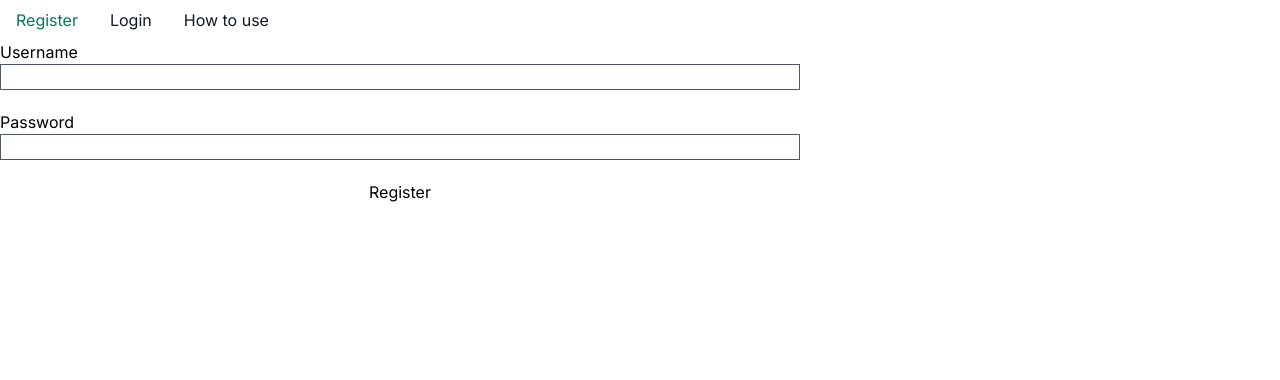
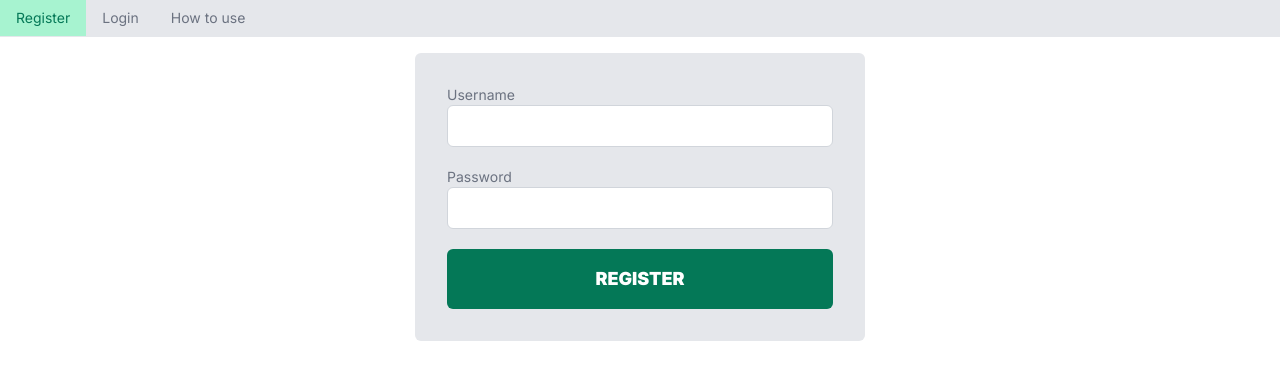
Before and after one commit to nathanelcorpuz/mealer, a Next.js app: page /register in a window 1280 px wide. Shown: the top 380 px of the page. Built offline with nearby package versions, Linux system fonts and the light colour scheme.

Commit message:
sign and log in ui, additional custom components

```diff
--- a/src/app/(unauthed)/Header.tsx
+++ b/src/app/(unauthed)/Header.tsx
@@ -1,26 +1,12 @@
-import Link from "next/link";
+import CustomLink from "@/components/CustomLink";
+import HeaderWrapper from "@/components/HeaderWrapper";
 
 export default function Header() {
 	return (
-		<header className="flex">
-			<Link
-				className="px-4 py-2 text-gray-900 hover:text-emerald-700"
-				href="register"
-			>
-				Register
-			</Link>
-			<Link
-				className="px-4 py-2 text-gray-900 hover:text-emerald-700"
-				href="login"
-			>
-				Login
-			</Link>
-			<Link
-				className="px-4 py-2 text-gray-900 hover:text-emerald-700"
-				href="how"
-			>
-				How to use
-			</Link>
-		</header>
+		<HeaderWrapper>
+			<CustomLink href="register">Register</CustomLink>
+			<CustomLink href="login">Login</CustomLink>
+			<CustomLink href="how">How to use</CustomLink>
+		</HeaderWrapper>
 	);
 }
--- a/src/app/(unauthed)/login/Login.tsx
+++ b/src/app/(unauthed)/login/Login.tsx
@@ -6,6 +6,7 @@ import { useState } from "react";
 import Form from "@/components/Form";
 import Input from "@/components/Input";
 import Button from "@/components/Button";
+import ErrorText from "@/components/ErrorText";
 
 export default function Login() {
 	const [username, setUsername] = useState("");
@@ -15,7 +16,6 @@ export default function Login() {
 	if (mutation.isLoading) return <p>Logging you in</p>;
 
 	return (
-		<main>
 		<Form
 			props={{
 				onSubmit: (e: any) => {
@@ -45,8 +45,9 @@ export default function Login() {
 				}}
 			/>
 			<Button>Login</Button>
+			{mutation.isError && (
+				<ErrorText>{(mutation.error as Error).message}</ErrorText>
+			)}
 		</Form>
-			{mutation.isError && <p>{mutation.error as string}</p>}
-		</main>
 	);
 }
--- a/src/app/(unauthed)/login/page.tsx
+++ b/src/app/(unauthed)/login/page.tsx
@@ -1,5 +1,10 @@
+import PageWrapper from "@/components/PageWrapper";
 import Login from "./Login";
 
 export default function LoginPage() {
-	return <Login />;
+	return (
+		<PageWrapper>
+			<Login />
+		</PageWrapper>
+	);
 }
--- a/src/app/(unauthed)/register/Register.tsx
+++ b/src/app/(unauthed)/register/Register.tsx
@@ -4,10 +4,15 @@ import { useMutation } from "@tanstack/react-query";
 import { useState } from "react";
 import { Credentials } from "@/lib/types";
 import { registerMutator as mutationFn } from "@/lib/mutators";
+import Form from "@/components/Form";
+import ErrorText from "@/components/ErrorText";
+import Input from "@/components/Input";
+import Button from "@/components/Button";
 
 export default function Register() {
 	const [username, setUsername] = useState("");
 	const [password, setPassword] = useState("");
+
 	const mutation = useMutation({ mutationFn });
 
 	const credentials: Credentials = { username, password };
@@ -15,35 +20,36 @@ export default function Register() {
 	if (mutation.isLoading) return <p>Loading</p>;
 
 	return (
-		<main>
-			<form
-				className="flex flex-col gap-[20px] max-w-[800px]"
-				onSubmit={(e) => {
+		<Form
+			props={{
+				onSubmit: (e) => {
 					e.preventDefault();
 					mutation.mutate(credentials);
+				},
+			}}
+		>
+			<Input
+				labelText="Username"
+				labelProps={{ htmlFor: "username" }}
+				inputProps={{
+					type: "text",
+					id: "username",
+					onChange: (e) => setUsername(e.target.value),
 				}}
-			>
-				<div className="flex flex-col">
-					<label htmlFor="username">Username</label>
-					<input
-						className="border border-gray-600"
-						type="text"
-						id="username"
-						onChange={(e) => setUsername(e.target.value)}
-					/>
-				</div>
-				<div className="flex flex-col">
-					<label htmlFor="password">Password</label>
-					<input
-						className="border border-gray-600"
-						type="password"
-						id="password"
-						onChange={(e) => setPassword(e.target.value)}
-					/>
-				</div>
-				<button>Register</button>
-			</form>
-			{mutation.isError && <p>{(mutation.error as Error).message}</p>}
-		</main>
+			/>
+			<Input
+				labelText="Password"
+				labelProps={{ htmlFor: "password" }}
+				inputProps={{
+					type: "password",
+					id: "password",
+					onChange: (e) => setPassword(e.target.value),
+				}}
+			/>
+			<Button>Register</Button>
+			{mutation.isError && (
+				<ErrorText>{(mutation.error as Error).message}</ErrorText>
+			)}
+		</Form>
 	);
 }
--- a/src/app/(unauthed)/register/page.tsx
+++ b/src/app/(unauthed)/register/page.tsx
@@ -1,5 +1,10 @@
+import PageWrapper from "@/components/PageWrapper";
 import Register from "./Register";
 
 export default function RegisterPage() {
-	return <Register />;
+	return (
+		<PageWrapper>
+			<Register />
+		</PageWrapper>
+	);
 }
--- a/src/components/Button.tsx
+++ b/src/components/Button.tsx
@@ -2,15 +2,15 @@ import { ButtonHTMLAttributes } from "react";
 
 export default function Button({
 	children,
-	buttonProps,
+	props,
 }: {
 	children: React.ReactNode;
-	buttonProps?: ButtonHTMLAttributes<HTMLButtonElement>;
+	props?: ButtonHTMLAttributes<HTMLButtonElement>;
 }) {
 	return (
 		<button
-			className="bg-emerald-700 text-white p-4 rounded-md text-lg font-black uppercase"
-			{...buttonProps}
+			className="bg-emerald-700 text-white p-4 rounded-md text-lg font-black uppercase hover:bg-emerald-800"
+			{...props}
 		>
 			{children}
 		</button>
--- /dev/null
+++ b/src/components/CustomLink.tsx
@@ -0,0 +1,18 @@
+import Link from "next/link";
+
+export default function CustomLink({
+	children,
+	href,
+}: {
+	children: React.ReactNode;
+	href: string;
+}) {
+	return (
+		<Link
+			className="px-4 py-2 text-sm text-gray-500 hover:text-emerald-700 hover:bg-emerald-200"
+			href={href}
+		>
+			{children}
+		</Link>
+	);
+}
--- /dev/null
+++ b/src/components/ErrorText.tsx
@@ -0,0 +1,15 @@
+import { HTMLAttributes } from "react";
+
+export default function ErrorText({
+	children,
+	props,
+}: {
+	children: React.ReactNode;
+	props?: HTMLAttributes<HTMLParagraphElement>;
+}) {
+	return (
+		<p className="text-center p-4 text-red-500 italic" {...props}>
+			{children}
+		</p>
+	);
+}
--- a/src/components/Form.tsx
+++ b/src/components/Form.tsx
@@ -2,14 +2,16 @@ import { FormHTMLAttributes } from "react";
 
 export default function Form({
 	children,
+	classOverrides,
 	props,
 }: {
 	children: React.ReactNode;
+	classOverrides?: FormHTMLAttributes<HTMLFormElement>["className"];
 	props: FormHTMLAttributes<HTMLFormElement>;
 }) {
 	return (
 		<form
-			className="flex flex-col gap-[20px] max-w-[450px] bg-gray-200 p-4 rounded-md mx-auto"
+			className={`flex flex-col gap-[20px] max-w-[450px] bg-gray-200 p-8 rounded-md mx-auto ${classOverrides}`}
 			{...props}
 		>
 			{children}
--- /dev/null
+++ b/src/components/HeaderWrapper.tsx
@@ -0,0 +1,9 @@
+export default function HeaderWrapper({
+	children,
+}: {
+	children: React.ReactNode;
+}) {
+	return (
+		<header className="flex border-b-[1px] bg-gray-200">{children}</header>
+	);
+}
--- /dev/null
+++ b/src/components/PageWrapper.tsx
@@ -0,0 +1,7 @@
+export default function PageWrapper({
+	children,
+}: {
+	children: React.ReactNode;
+}) {
+	return <main className="p-4">{children}</main>;
+}
```
Lines whose indentation alone changed are shown as unchanged.
